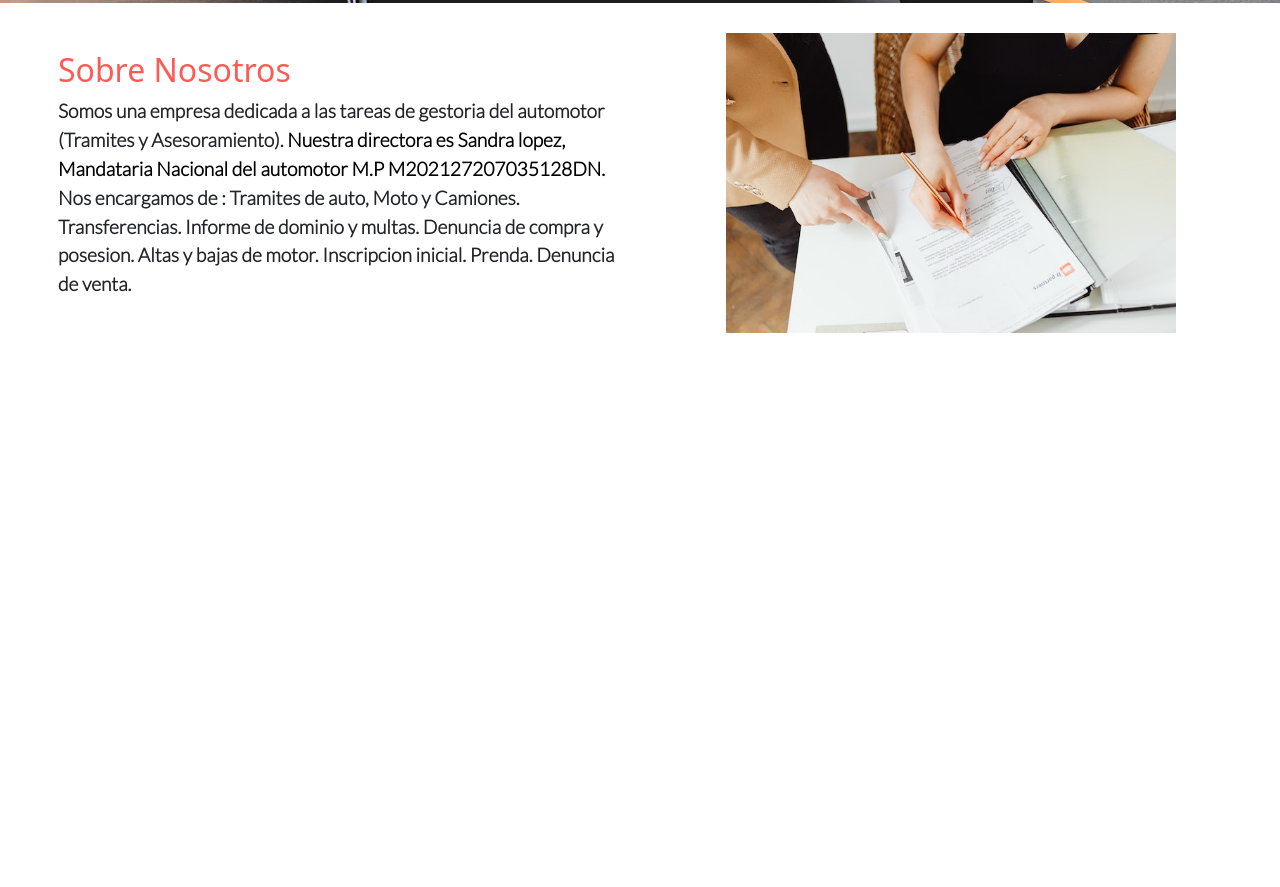
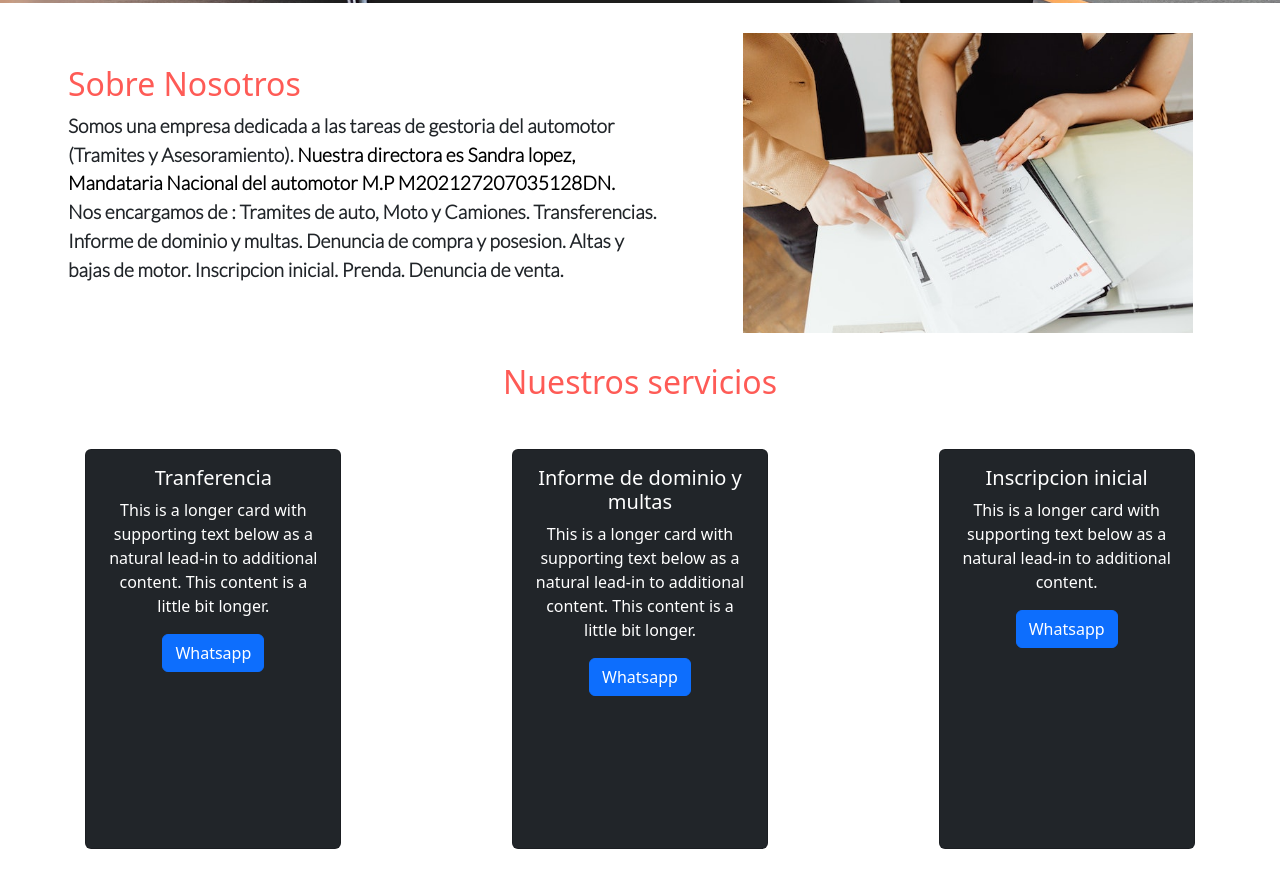
Before and after one commit to ramiroacosta/gestoriasandralopez, a website: page index.html in a window 1280 px wide. Shown: the part 765-1652 px from the top of the page. Before the commit the page ends 1128 px from the top, so only its background shows below. Drawn offline with nearby package versions, Linux system fonts and the light colour scheme.

Commit message:
cartas y sobre mi

```diff
--- a/index.html
+++ b/index.html
@@ -50,9 +50,12 @@
                   Sandra Lopez, Mandataria nacional. Tramites y Asesoramiento
                 </p>
               </div>
+              <div class="text-center flex-column">
+                <a href="#sobre-mi"><img src="img/flecha-hacia-abajo-para-navegar.png" alt=""></a>
+              </div>
             </div>
         </div>
-        <div class="row d-flex align-items-center container-fluid">
+        <div class="row d-flex align-items-center container-fluid" id="sobre-mi">
           <div class="col flex-grow-1 ms-3  textoSobremi">
             <h2>Sobre Nosotros</h2>
             <p>Somos una empresa dedicada a las tareas de gestoria del automotor (Tramites y Asesoramiento). <span> Nuestra directora es Sandra lopez, Mandataria Nacional del automotor M.P M202127207035128DN.</span>
@@ -63,7 +66,50 @@
             <img src="img/tramite.jpg" class="" alt="...">
           </div>
         </div>
+        <div class="text-center tituloServicos">
+          <h2>
+            <p>
+              Nuestros servicios
+            </p>
+          </h2>
+        </div>
+        <div class="row row-cols-1 row-cols-md-3 cartas">
+          <div class="col d-flex justify-content-center">
+            <div class="card h-100 text-bg-dark " style="max-width: 16rem;">
+              <div class="card-body text-center">
+                <h5 class="card-title">Tranferencia</h5>
+                <p class="card-text">This is a longer card with supporting text below as a natural lead-in to additional content. This content is a little bit longer.</p>
+                <a href="#" class="btn btn-primary">Whatsapp</a>
+              </div>
+            </div>
+          </div>
+          <div class="col d-flex justify-content-center">
+            <div class="card  h-100 text-bg-dark" style="max-width: 16rem;">
+              <div class="card-body text-center">
+                <h5 class="card-title">Informe de dominio y multas</h5>
+                <p class="card-text">This is a longer card with supporting text below as a natural lead-in to additional content. This content is a little bit longer.</p>
+                <a href="#" class="btn btn-primary">Whatsapp</a>
+              </div>
+            </div>
+          </div>
+          <div class="col d-flex justify-content-center">
+            <div class="card  h-100 text-bg-dark" style="max-width: 16rem;">
+              <div class="card-body text-center">
+                <h5 class="card-title">Inscripcion inicial</h5>
+                <p class="card-text">This is a longer card with supporting text below as a natural lead-in to additional content.</p>
+                <a href="#" class="btn btn-primary">Whatsapp</a>
+              </div>
+            </div>
+          </div>
+        </div>
     </main>
+    <footer class="footer">
+      <h2></h2>
+      <a href=""></a>
+      <a href=""></a>
+      <a href=""></a>
+      <a href=""></a>
+    </footer>
 
 
 
--- /dev/null
+++ b/scss/_footer.scss
@@ -0,0 +1,3 @@
+.footer {
+    height: 30rem;
+}
--- a/scss/_main.scss
+++ b/scss/_main.scss
@@ -1,5 +1,5 @@
 .fotoSobremi {
-    padding: 30px;
+    padding: 30px 0 30px 1px;
     img {
         height: 300px;
         width: 450px;
@@ -7,8 +7,7 @@
 }
 
 .textoSobremi {
-    padding: 30px;
-    padding-right: 0;
+    padding: 30px 0 30px 40px;
     h2 {
         color: #fe5b56;
     }
@@ -22,3 +21,10 @@
         }
     }
 }
+.tituloServicos {
+    color: #fe5b56;
+}
+.cartas {
+    margin-top: 3rem;
+    height: 25rem;
+}
--- a/scss/center.scss
+++ b/scss/center.scss
@@ -2,3 +2,4 @@
 @import "header";
 @import "main";
 @import "medias";
+@import "footer";
```
Also changed, not shown: css/estilos.css, img/flecha-hacia-abajo-para-navegar.png (added).
